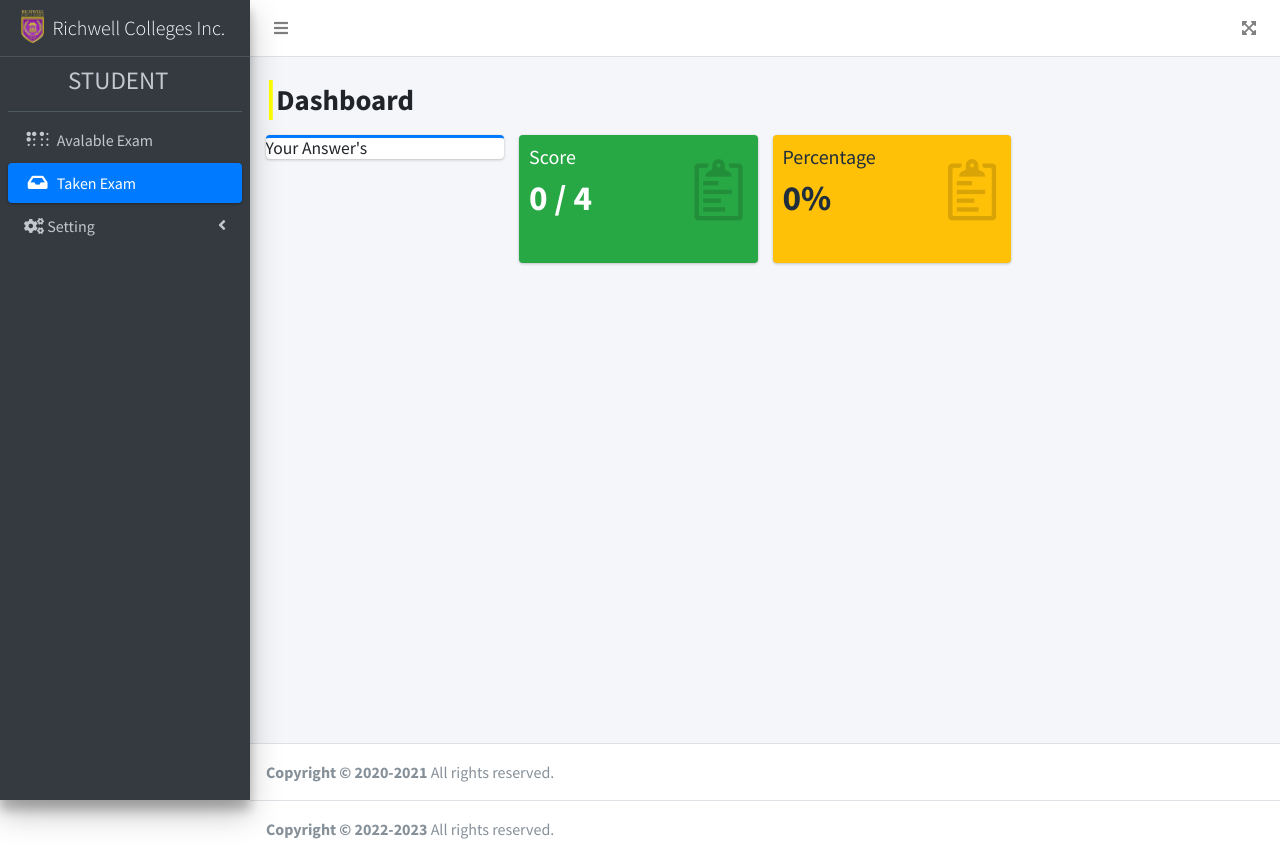
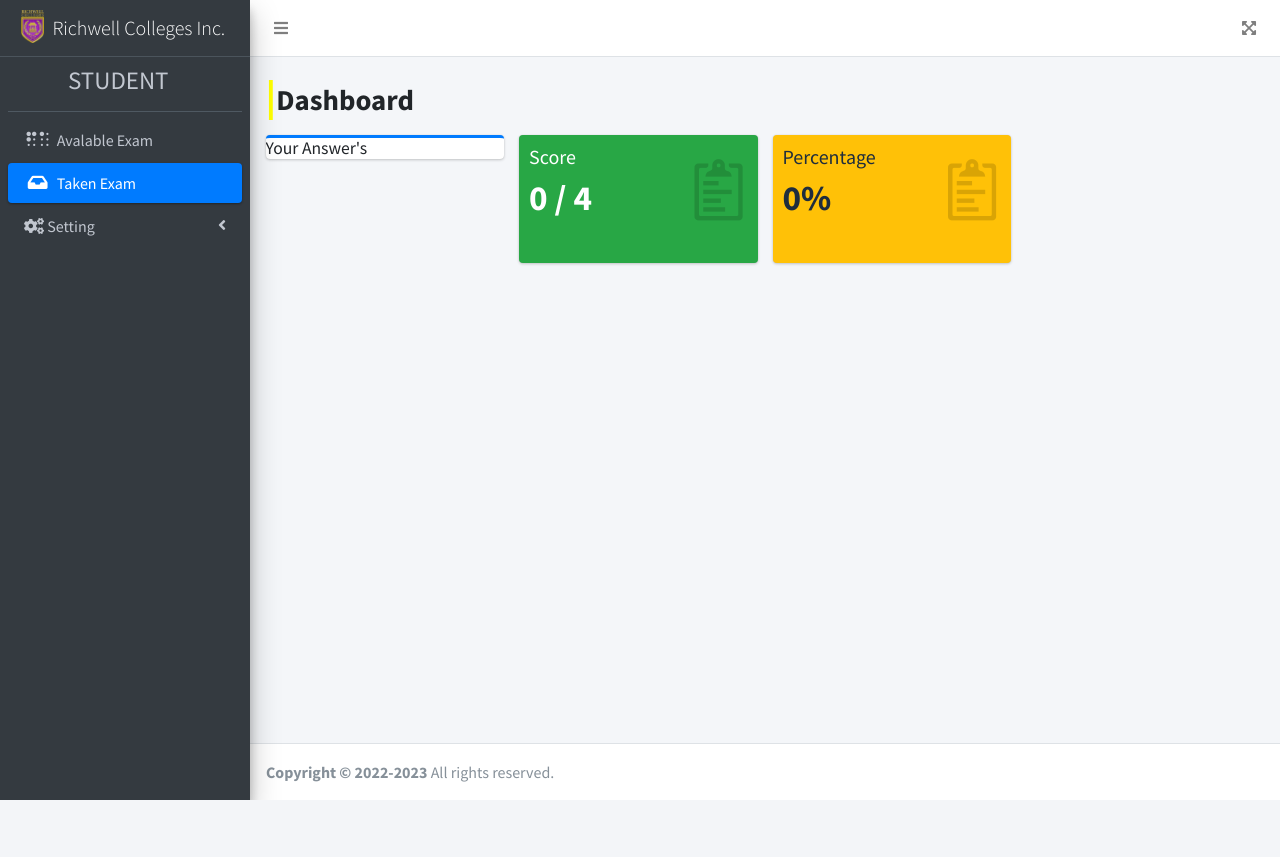
Before and after one commit to acostales08/QRattendance, a PHP site: page /pages/student-dashboard/viewtaken.php?id=90 in a window 1280 px wide. After the commit the page ends 800 px from the top, so only its background shows below. Run offline with PHP 8.4, Linux system fonts and the light colour scheme; the visitor is signed in with stand-in values (Sample User, id 1); data comes from the database, SQL or seed files in the repository; some libraries are stand-ins or nearby versions.

Commit message:
Add files via upload

```diff
--- a/pages/student-dashboard/viewtaken.php
+++ b/pages/student-dashboard/viewtaken.php
@@ -146,9 +146,6 @@ include '../config.php';
       </div>
     </section>
   </div>
-  <footer class="main-footer">
-    <strong>Copyright &copy; 2020-2021</strong> All rights reserved.
-  </footer>
 </div>
 
 <!-- ./wrapper -->
```
